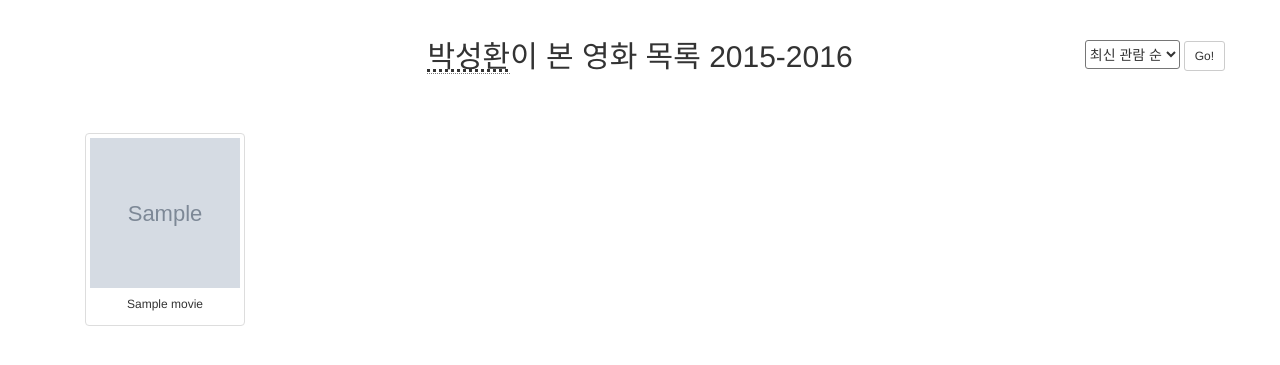
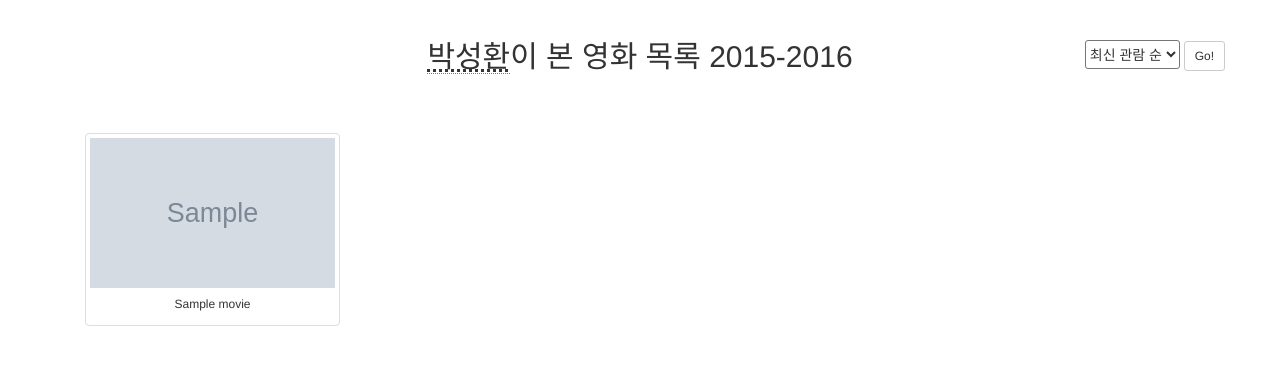
Before and after one commit to shoark7/sunghwan-app, a Django app: page /sunghwan/movie/movie_list/ in a window 1280 px wide. Shown: the part 51-416 px from the top of the page. Run offline with Django 3.2, Linux system fonts and the light colour scheme; a user stored in the database is signed in; tables that the repository leaves empty hold one stand-in row (values such as "Sample post"); grey boxes marked "Sample" are stand-in pictures; parts of the project's set-up code (start-up, migrations or seed data) failed here and were passed over; some libraries are stand-ins or nearby versions.

Commit message:
Change layout of movie_list view

```diff
--- a/sunghwan_app/templates/sunghwan_park/movie_list.html
+++ b/sunghwan_app/templates/sunghwan_park/movie_list.html
@@ -28,7 +28,7 @@
   {% endfor %}
 
   {% for movie in movies %}
-  <div class="col-md-2 col-sm-6">
+  <div class="col-md-3 col-sm-6">
     <div class="thumbnail">
       <a href="{% url 'sunghwan:movie_detail' movie_id=movie.id  %}?page=1"><img src="{{ movie.get_img_thumbnail }}" alt="" width="100%" style='height:150px'>
       </a>
```
